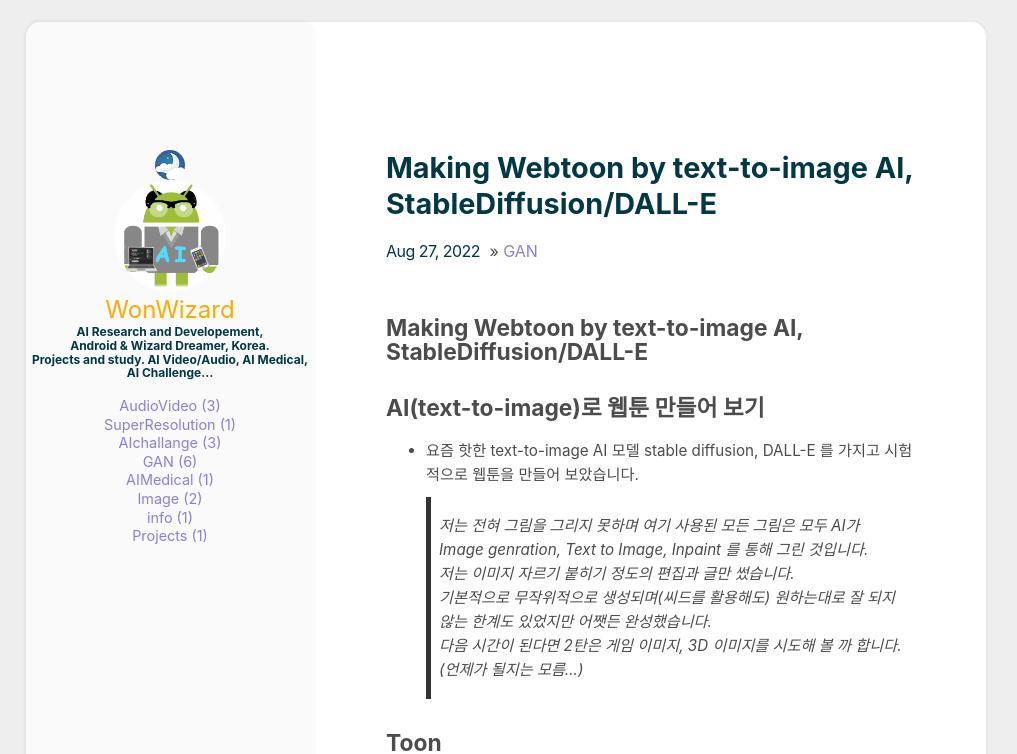
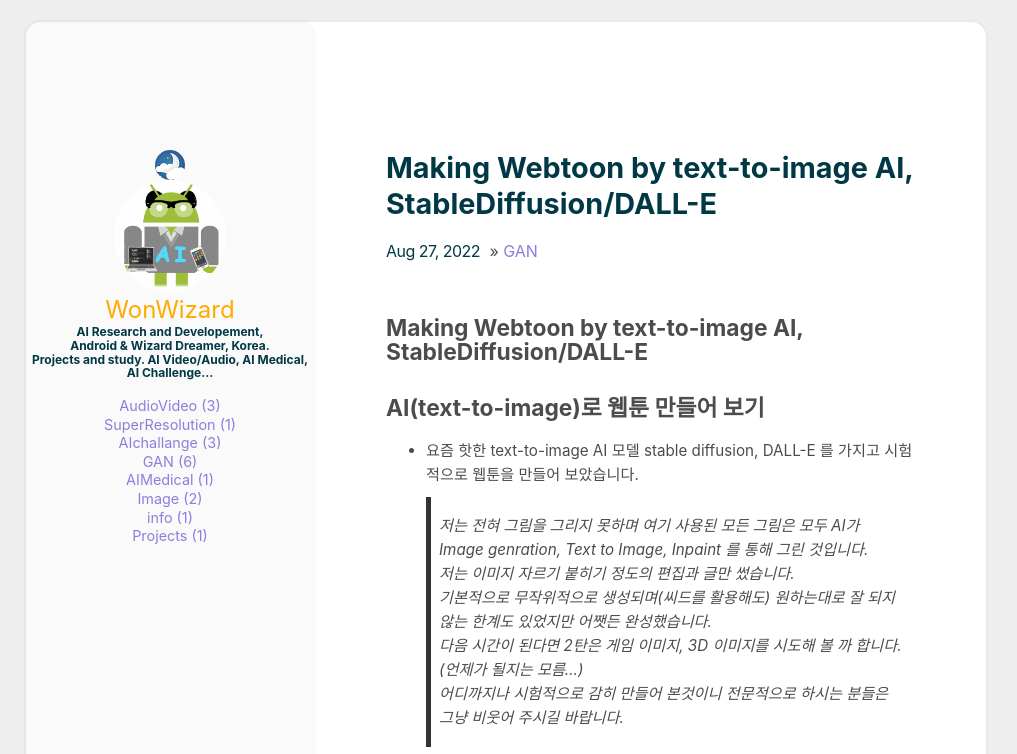
Before and after one commit to wonwizard/wonwizard.github.io, a Jekyll site: the page built from _posts/2022-08-27-txt2img_making_toon.md, in a window 1280 px wide, cut to the strip 0-754 px from the top of the page. Shown: the whole strip, without its empty margins (134-1151 px from the left). Built offline with Jekyll 4.4.1, drawn with Linux system fonts in a browser that asks for light colours.

Commit message:
Update 2022-08-27-txt2img_making_toon.md

```diff
--- a/_posts/2022-08-27-txt2img_making_toon.md
+++ b/_posts/2022-08-27-txt2img_making_toon.md
@@ -12,6 +12,7 @@ comments: true
   > 저는 이미지 자르기 붙히기 정도의 편집과 글만 썼습니다.
   > 기본적으로 무작위적으로 생성되며(씨드를 활용해도) 원하는대로 잘 되지 않는 한계도 있었지만 어쨋든 완성했습니다.
   > 다음 시간이 된다면 2탄은 게임 이미지, 3D 이미지를 시도해 볼 까 합니다. (언제가 될지는 모름...)
+  > 어디까지나 시험적으로 감히 만들어 본것이니 전문적으로 하시는 분들은 그냥 비웃어 주시길 바랍니다.
 
 
 ## Toon
```
